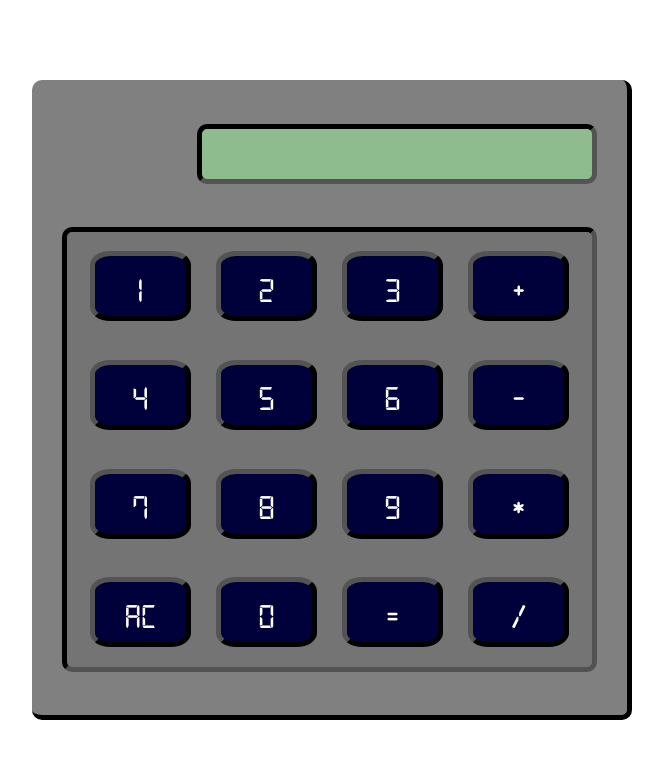
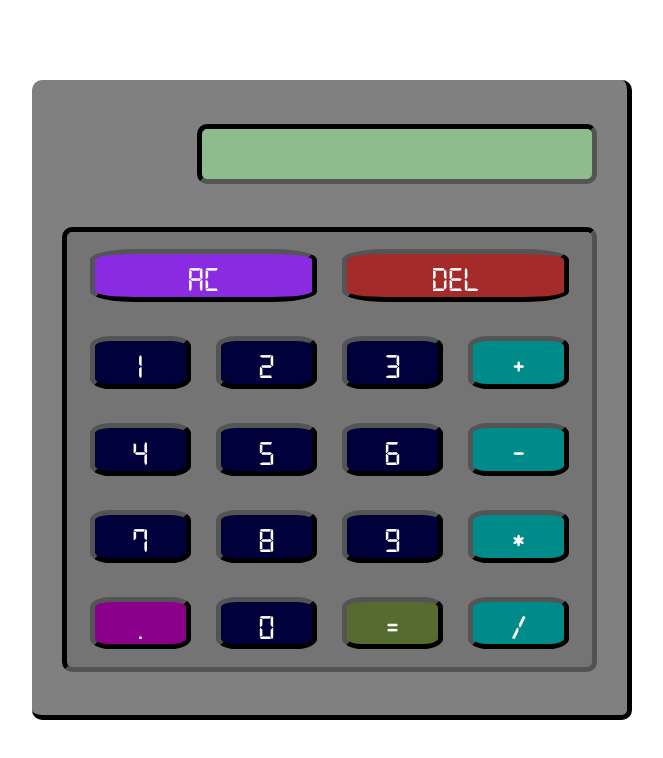
Before and after one commit to BravoHotshot/top-calculator, a plain HTML site: page index.html in a window 1280 px wide. Shown: the whole page, without its empty margins (308-971 px from the left). Drawn offline with Linux system fonts and the light colour scheme.

Commit message:
Add Delete and Period button Rearrange and recolour buttons Make period functional

```diff
--- a/script.js
+++ b/script.js
@@ -30,7 +30,7 @@ let operate = (a, op, b) => {
 function createButtons() {
     let numberArray = [1, 2, 3, 4, 5, 6, 7, 8, 9];
 
-    for (let rowNumber = 1; rowNumber < 5; rowNumber++) {
+    for (let rowNumber = 1; rowNumber < 6; rowNumber++) {
         const row = document.createElement("div");
         row.setAttribute("class", "buttonRow");
 
@@ -38,20 +38,37 @@ function createButtons() {
             const button = document.createElement("div");
             button.setAttribute("class", "button")
 
-            if (rowNumber < 4) {
+            if (rowNumber == 1) {
+                switch (buttonNumber) {
+                    case 1:
+                        button.textContent = "AC";
+                        button.setAttribute("class", "button ac");
+                        break;
+
+                    case 2:
+                        button.textContent = "DEL";
+                        button.setAttribute("class", "button del");
+                        break;
+
+                    default:
+                        break;
+                }
+            }
+
+            else if (rowNumber < 5) {
                 if (buttonNumber == 4) {
                     switch (rowNumber) {
-                        case 1:
+                        case 2:
                             button.textContent = "+";
                             button.setAttribute("class", "button plus");
                             break;
 
-                        case 2:
+                        case 3:
                             button.textContent = "-";
                             button.setAttribute("class", "button minus");
                             break;
 
-                        case 3:
+                        case 4:
                             button.textContent = "*";
                             button.setAttribute("class", "button multiply");
                             break;
@@ -66,8 +83,8 @@ function createButtons() {
             else {
                 switch (buttonNumber) {
                     case 1:
-                        button.textContent = "AC";
-                        button.setAttribute("class", "button ac");
+                        button.textContent = ".";
+                        button.setAttribute("class", "button period");
                         break;
 
                     case 2:
@@ -85,7 +102,16 @@ function createButtons() {
                         break;
                 }
             }
-            row.appendChild(button);
+
+            if (rowNumber == 1) {
+                if (buttonNumber < 3) {
+                    row.appendChild(button);
+                }
+            }
+
+            else {
+                row.appendChild(button);
+            }
         }
         buttons.appendChild(row);
     }
@@ -122,10 +148,22 @@ function buttonClicked(ev) {
                     }
 
                     operationActive = true;
+
+                    if (!periodHistory) {
+                        periodActive = true;
+                    }
+                }
+
+                else if (targetClass.includes("period") && periodActive) {
+                    operationHistory ? secondNumber += "." : firstNumber += ".";
+                    text.value += "."
+                    periodActive = false;
+                    periodHistory = true;
                 }
 
                 else if (targetClass.includes("button")
                     && !targetClass.includes("enter")
+                    && !targetClass.includes("period")
                     && operationActive) {
                         if (operationHistory) {
                             firstNumber = operate(firstNumber, operator, secondNumber);
@@ -148,6 +186,7 @@ function buttonClicked(ev) {
                             operationActive = false;
                             operationHistory = true;
                         }
+                        periodHistory = false;
                     }
 
                 else if (targetClass == "button enter" && equalActive) {
@@ -170,6 +209,8 @@ function clearVariables() {
     operationActive = false;
     operationHistory = false;
     equalActive = false;
+    periodActive = false;
+    periodHistory = false;
 }
 
 document.addEventListener("DOMContentLoaded", createButtons);
@@ -179,6 +220,8 @@ const text = document.querySelector(".displayText");
 let operationActive = false;
 let operationHistory = false;
 let equalActive = false;
+let periodActive = false;
+let periodHistory = false;
 let firstNumber = "";
 let operator = "";
 let secondNumber = "";
--- a/style.css
+++ b/style.css
@@ -95,3 +95,27 @@ input {
     border-radius: 20%;
     color: white;
 }
+
+.ac, .del {
+    width: 45%;
+}
+
+.ac {
+    background-color: blueviolet;
+}
+
+.del {
+    background-color: brown;
+}
+
+.plus, .minus, .multiply, .divide {
+    background-color: darkcyan;
+}
+
+.period {
+    background-color: darkmagenta;
+}
+
+.enter {
+    background-color: darkolivegreen;
+}
```
